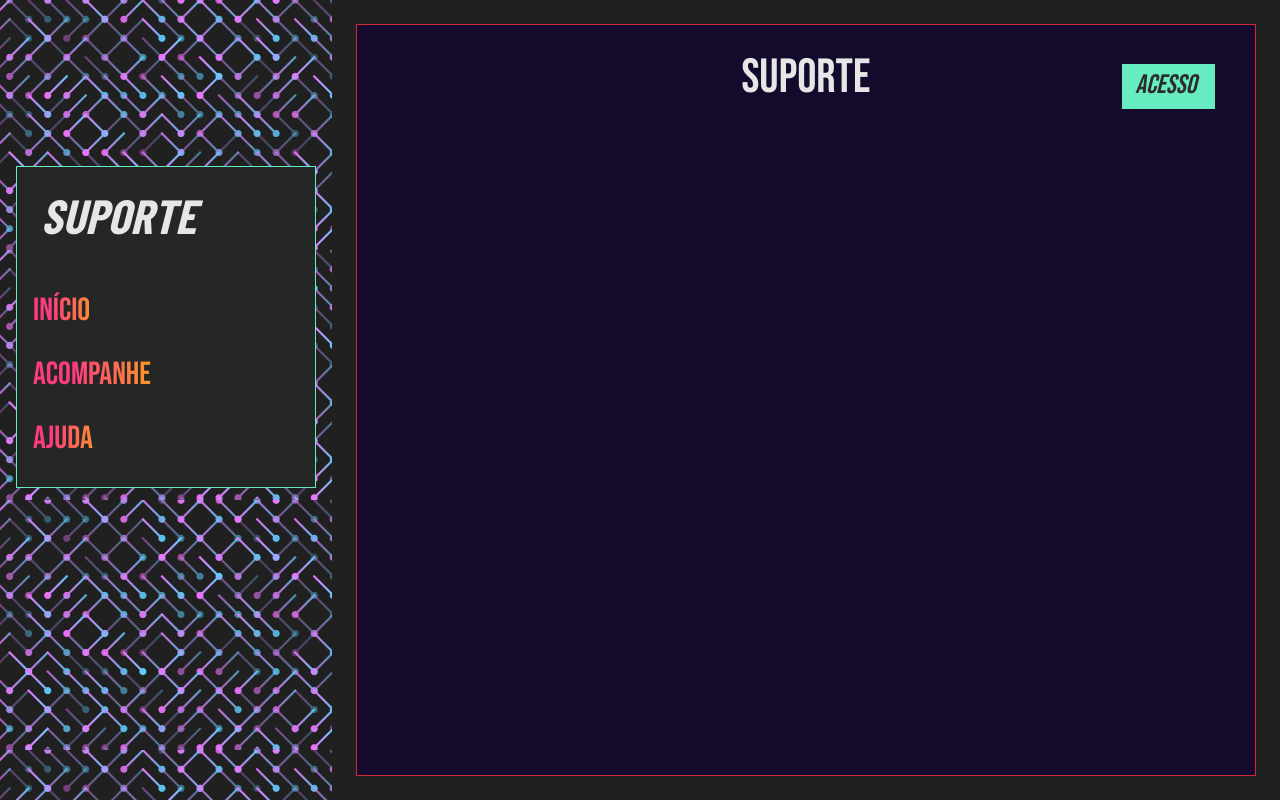
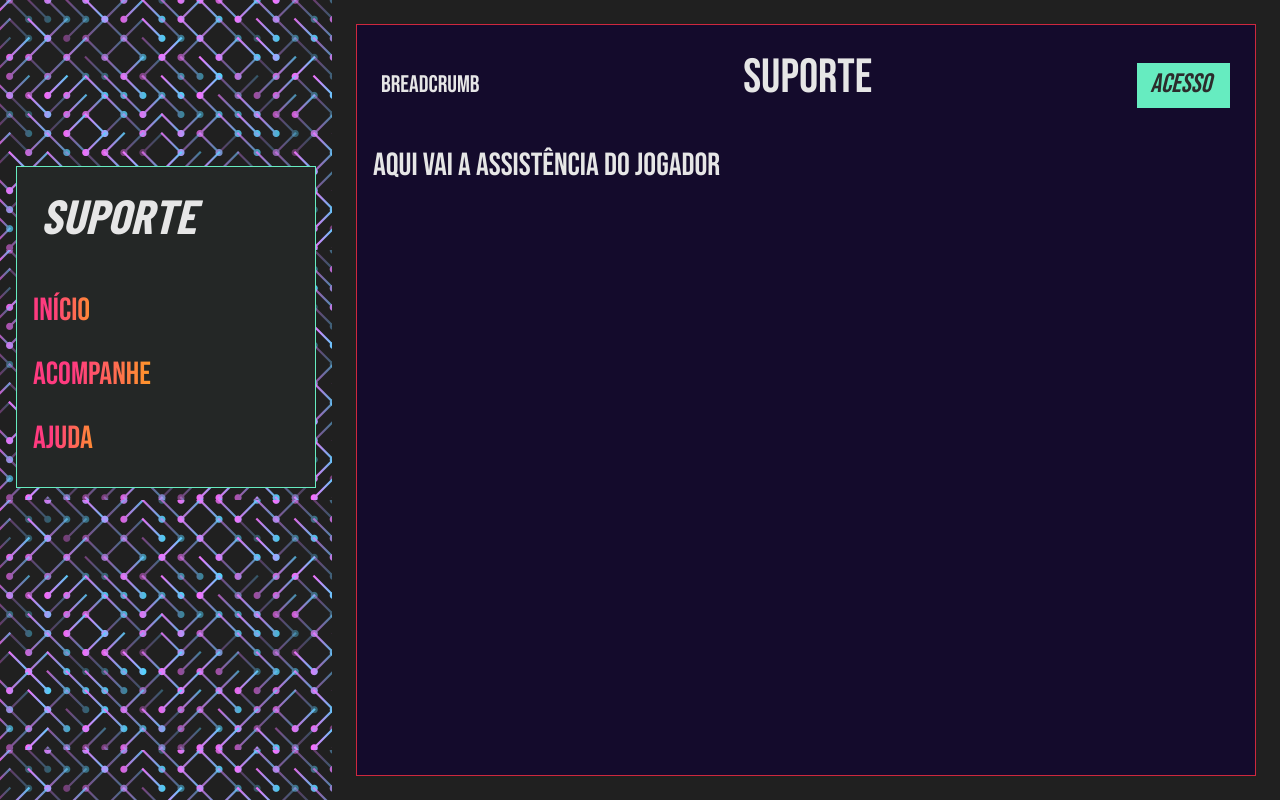
Before and after one commit to Kaynan-Vilela/intercolegial, a Next.js app: page /suporte in a window 1280 px wide. Built offline with nearby package versions, Linux system fonts and the light colour scheme.

Commit message:
organização do cabeçalho de páginas

```diff
--- a/src/app/componentes/corpo.tsx
+++ b/src/app/componentes/corpo.tsx
@@ -1,5 +1,6 @@
 import Link from "next/link";
 import {Bebas_Neue} from "next/font/google";
+import { Gaveta } from "./acesso";
 
 
 const bebas = Bebas_Neue({
@@ -12,7 +13,14 @@ export function Corpo({ children, titulo }:{ children: React.ReactNode; titulo:
     return(
         <section className={`${bebas.className} corpo`}>
             <div className="cabecalho-pagina">
+
+                <span className="breadcrumb">breadcrumb</span>
+
                 <span className="titulo-pagina">{titulo}</span>
+
+                <Gaveta>
+                    <Link href='/login' className="botao_foco a_frente">ACESSO</Link>
+                </Gaveta>
             </div>
             <div className="container">
                 {children}
--- a/src/app/layout.css
+++ b/src/app/layout.css
@@ -113,7 +113,8 @@ main{
     text-align: center;
     display: flex;
     flex-direction: row;
-    justify-content: space-around;
+    justify-content: space-between;
+    align-items: baseline;
 }
 
 .container{
@@ -231,13 +232,14 @@ input[type=submit]{
     z-index: -5;
 }
 
+.breadcrumb{
+    margin: 1em;
+}
+
 .gaveta{
-    float: right;
-    top: 2em;
-    right: 2em;
+    margin: 1em;
     width: fit-content;
     height: fit-content;
-    position: absolute;
 }
 
 
--- a/src/app/noticias/page.tsx
+++ b/src/app/noticias/page.tsx
@@ -12,9 +12,6 @@ export default function Noticias(){
         </Cabecalho>
 
         <Corpo titulo="NOVIDADES">
-            <Gaveta>
-              <Link href='/cadastro' className="botao_foco a_frente">ACESSO</Link>
-            </Gaveta>
             Teste
         </Corpo>
      </main>
--- a/src/app/page.tsx
+++ b/src/app/page.tsx
@@ -16,9 +16,6 @@ export default function Home() {
           </div>
 
           <Corpo titulo="TABELA">
-            <Gaveta>
-              <Link href='/cadastro' className="botao_foco a_frente">ACESSO</Link>
-            </Gaveta>
             Aqui vai a tabela de jogos
           </Corpo>
 
--- a/src/app/suporte/page.tsx
+++ b/src/app/suporte/page.tsx
@@ -12,9 +12,7 @@ export default function Suporte(){
         </Cabecalho>
 
         <Corpo titulo="SUPORTE">
-            <Gaveta>
-              <Link href='/cadastro' className="botao_foco a_frente">ACESSO</Link>
-            </Gaveta>
+            Aqui vai a assistência do jogador
         </Corpo>
      </main>
     )
```
